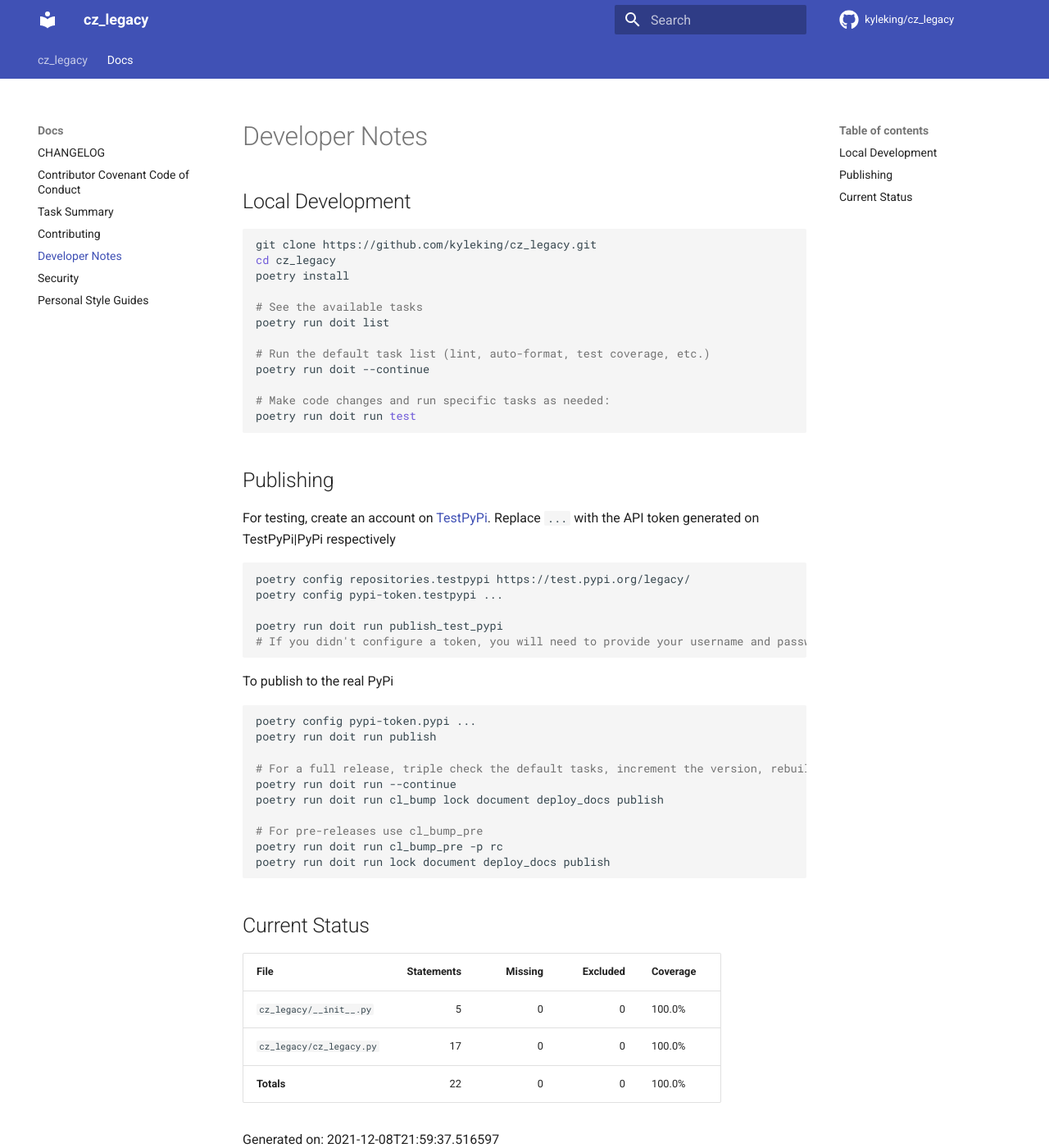
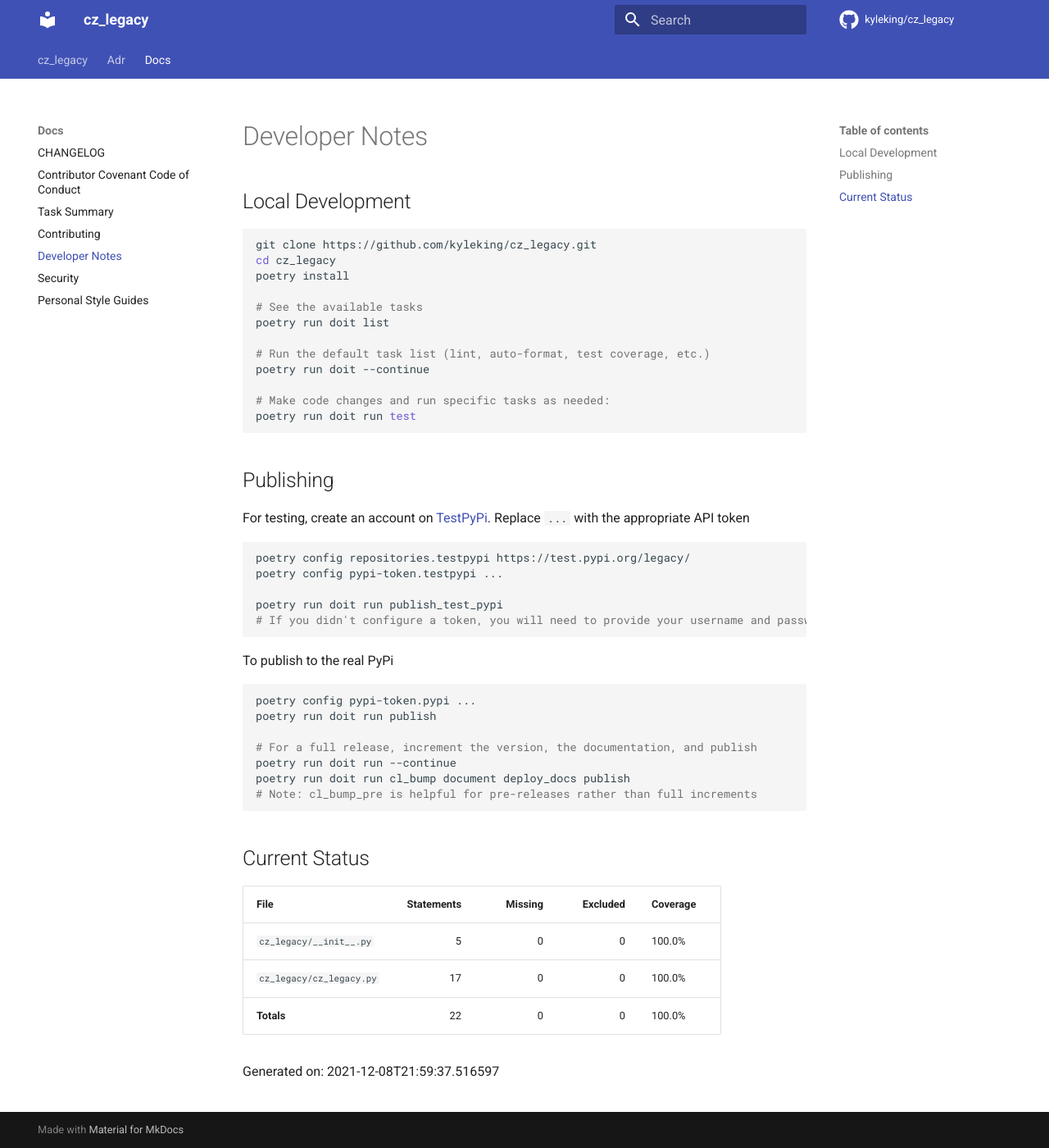
Before and after one commit to KyleKing/cz_legacy, an MkDocs documentation site: the page built from docs/docs/DEVELOPER_GUIDE.md, in a window 1280 px wide and 1400 px high. Shown: the whole window at 82% size. Built offline with MkDocs 1.6.1 and Material for MkDocs 9.7.7, drawn with Linux system fonts in a browser that asks for light colours; comment, search, counter and statistics services are not loaded.

````diff
--- a/.copier-answers.yml
+++ b/.copier-answers.yml
@@ -1,12 +1,13 @@
 # yamllint disable-file
 # Answer file maintained by Copier for: https://github.com/KyleKing/calcipy_template
 # Check into version control. Edit by re-running copier and changing responses to the questions
-_commit: 0.2.1
+_commit: 0.2.3
 _src_path: gh:KyleKing/calcipy_template
 author_email: dev.act.kyle@gmail.com
 author_name: Kyle King
 author_username: kyleking
-codecov_token: null
+cname: cz_legacy.kyleking.me
+codecov_token: d414dacb-5b8d-4c0b-94e1-42fe8393187d
 copyright_date: '2021'
 doc_dir: docs
 install_extras: null
--- a/.pre-commit-config.yaml
+++ b/.pre-commit-config.yaml
@@ -12,7 +12,7 @@ repos:
     rev: v4.0.1
     hooks:
       - id: check-added-large-files
-      - id: check-case-conflict
+      # - id: check-case-conflict  # Too Slow...
       - id: check-json
       - id: check-merge-conflict
       - id: check-symlinks
--- a/docs/docs/DEVELOPER_GUIDE.md
+++ b/docs/docs/DEVELOPER_GUIDE.md
@@ -19,7 +19,7 @@ poetry run doit run test
 
 ## Publishing
 
-For testing, create an account on [TestPyPi](https://test.pypi.org/legacy/). Replace `...` with the API token generated on TestPyPi|PyPi respectively
+For testing, create an account on [TestPyPi](https://test.pypi.org/legacy/). Replace `...` with the appropriate API token
 
 ```sh
 poetry config repositories.testpypi https://test.pypi.org/legacy/
@@ -35,13 +35,10 @@ To publish to the real PyPi
 poetry config pypi-token.pypi ...
 poetry run doit run publish
 
-# For a full release, triple check the default tasks, increment the version, rebuild documentation, and publish!
+# For a full release, increment the version, the documentation, and publish
 poetry run doit run --continue
-poetry run doit run cl_bump lock document deploy_docs publish
-
-# For pre-releases use cl_bump_pre
-poetry run doit run cl_bump_pre -p rc
-poetry run doit run lock document deploy_docs publish
+poetry run doit run cl_bump document deploy_docs publish
+# Note: cl_bump_pre is helpful for pre-releases rather than full increments
 ```
 
 ## Current Status
````
Also changed, not shown: README.md (+1 -1 lines), appveyor.yml (+6 -4 lines), docs/adr/NNN-Template.md (added, +72 -0 lines), docs/adr/README.md (added, +7 -0 lines), 3 other files.
